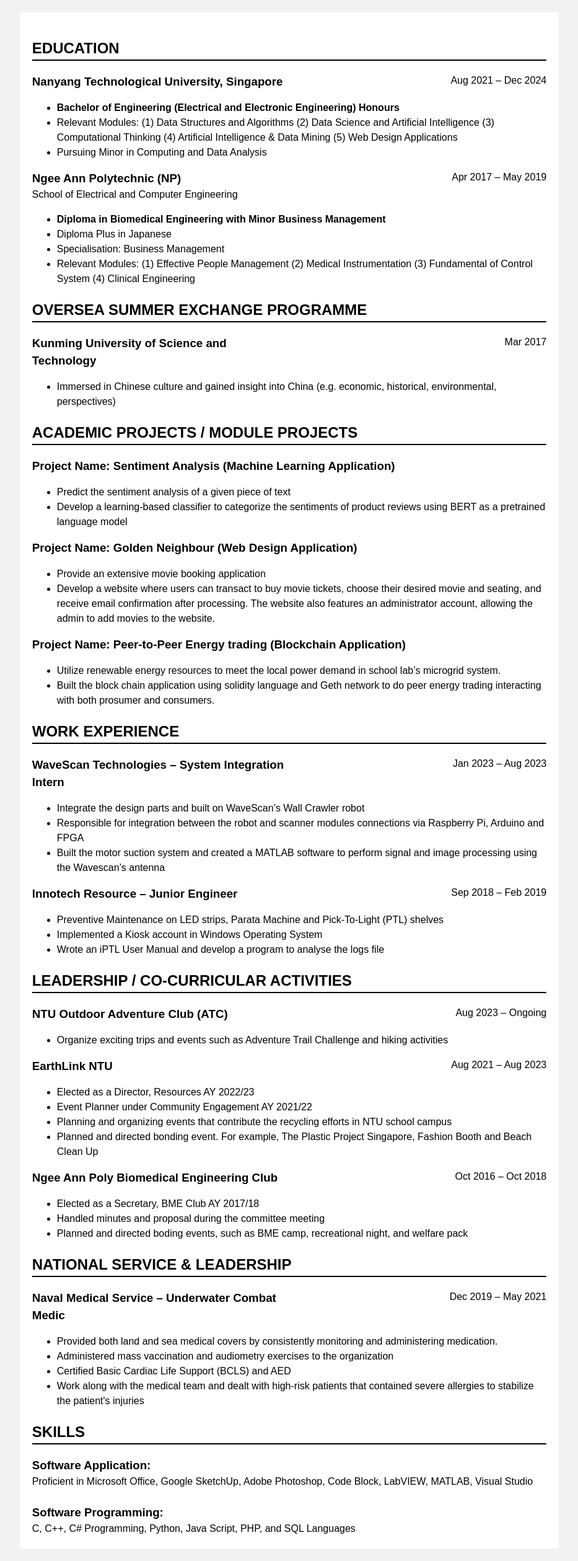
After one commit to ivanjq98/ivanjq98.github.io, a PHP site: page /resume/resume.html in a window 1280 px wide. The commit adds this page. Shown: the whole page at 62% size, without its empty margins (173-1106 px from the left). Run offline with PHP 8.4, Linux system fonts and the light colour scheme.

Commit message:
updated resume

```diff
--- a/index.html
+++ b/index.html
@@ -22,9 +22,9 @@
       <img src="https://media.licdn.com/dms/image/D5603AQHtILXXEI7Kwg/profile-displayphoto-shrink_200_200/0/1664901734500?e=2147483647&v=beta&t=DIYWRULeAD3VVmLaOIpIKf11Al6XJ0DG2KHypJHfOvA" alt="Ivan Tan">
       <p>As an aspiring software engineer, I am deeply passionate about exploring and learning about cutting-edge technologies and innovations. The vast array of applications within the field of software engineering fascinates me, and I am captivated by the boundless possibilities that can be achieved through software development. In the future, I aspire to collaborate with talented engineers from around the world, working on compelling projects and establishing myself as a visionary who transforms abstract concepts into tangible solutions. I am continuously seeking new opportunities to enhance my understanding of the industry and acquire new skills, driven by my unwavering enthusiasm for software engineering.</p>
       <div class="buttons">
-        <button>Resume</button>
-        <button>Projects</button>
-        <button>Education</button>
+        <a href="./resume/resume.html" class="button-link">Resume</a>
+        <a href="./projects/resume.html" class="button-link">Projects</a>
+        <a href="./Education/resume.html" class="button-link">Education</a>
       </div>
     </div>
   </section>
--- /dev/null
+++ b/resume/resume.html
@@ -0,0 +1,187 @@
+<!DOCTYPE html>
+<html lang="en">
+<head>
+    <meta charset="UTF-8">
+    <meta name="viewport" content="width=device-width, initial-scale=1.0">
+    <link rel="stylesheet" href="styles.css">
+    <title>Resume Section</title>
+</head>
+<body>
+    <div class="resume-section">
+        <h2>EDUCATION</h2>
+        <div class="job">
+            <div class="education-item">
+                <div class="left-content">
+                  <h3><strong>Nanyang Technological University, Singapore</strong></h3>
+                </div>
+                <div class="right-content">
+                  <p>Aug 2021 – Dec 2024</p>
+                </div>
+            </div>
+            <ul>
+                <li><strong>Bachelor of Engineering (Electrical and Electronic Engineering) Honours</strong></li>
+                <li>Relevant Modules: (1) Data Structures and Algorithms (2) Data Science and Artificial Intelligence (3) Computational Thinking (4) Artificial Intelligence & Data Mining (5) Web Design Applications</li>
+                <li>Pursuing Minor in Computing and Data Analysis</li>
+            </ul>
+        </div>
+
+        <div class="job">
+            <div class="education-item">
+                <div class="left-content">
+                  <h3><strong>Ngee Ann Polytechnic (NP)</strong></h3>
+                </div>
+                <div class="right-content">
+                  <p>Apr 2017 – May 2019</p>
+                </div>
+            </div>
+            <p>School of Electrical and Computer Engineering</p>
+            <ul>
+                <li><strong>Diploma in Biomedical Engineering with Minor Business Management</strong></li>
+                <li>Diploma Plus in Japanese</li>
+                <li>Specialisation: Business Management</li>
+                <li>Relevant Modules: (1) Effective People Management (2) Medical Instrumentation (3) Fundamental of Control System (4) Clinical Engineering</li>
+            </ul>
+        </div>
+
+        <h2>OVERSEA SUMMER EXCHANGE PROGRAMME</h2>
+        <div class="job">
+            <div class="education-item">
+                <div class="left-content">
+                  <h3><strong>Kunming University of Science and Technology</strong></h3>
+                </div>
+                <div class="right-content">
+                  <p>Mar 2017</p>
+                </div>
+            </div>
+            <ul>
+                <li>Immersed in Chinese culture and gained insight into China (e.g. economic, historical, environmental, perspectives)</li>
+            </ul>
+        </div>
+
+        <h2>ACADEMIC PROJECTS / MODULE PROJECTS</h2>
+        <div class="job">
+            <h3>Project Name: Sentiment Analysis (Machine Learning Application)</h3>
+            <ul>
+                <li>Predict the sentiment analysis of a given piece of text</li>
+                <li>Develop a learning-based classifier to categorize the sentiments of product reviews using BERT as a pretrained language model</li>
+            </ul>
+
+            <h3>Project Name: Golden Neighbour (Web Design Application)</h3>
+            <ul>
+                <li>Provide an extensive movie booking application</li>
+                <li>Develop a website where users can transact to buy movie tickets, choose their desired movie and seating, and receive email confirmation after processing. The website also features an administrator account, allowing the admin to add movies to the website.</li>
+            </ul>
+
+            <h3>Project Name: Peer-to-Peer Energy trading (Blockchain Application)</h3>
+            <ul>
+                <li>Utilize renewable energy resources to meet the local power demand in school lab’s microgrid system.</li>
+                <li>Built the block chain application using solidity language and Geth network to do peer energy trading interacting with both prosumer and consumers.</li>
+            </ul>
+        </div>
+
+        <h2>WORK EXPERIENCE</h2>
+        <div class="job">
+
+            <div class="education-item">
+                <div class="left-content">
+                  <h3><strong>WaveScan Technologies – System Integration Intern</strong></h3>
+                </div>
+                <div class="right-content">
+                  <p>Jan 2023 – Aug 2023</p>
+                </div>
+            </div>
+            <ul>
+                <li>Integrate the design parts and built on WaveScan’s Wall Crawler robot</li>
+                <li>Responsible for integration between the robot and scanner modules connections via Raspberry Pi, Arduino and FPGA</li>
+                <li>Built the motor suction system and created a MATLAB software to perform signal and image processing using the Wavescan’s antenna</li>
+            </ul>
+
+            <div class="education-item">
+                <div class="left-content">
+                  <h3><strong>Innotech Resource – Junior Engineer</strong></h3>
+                </div>
+                <div class="right-content">
+                  <p>Sep 2018 – Feb 2019</p>
+                </div>
+            </div>
+            <ul>
+                <li>Preventive Maintenance on LED strips, Parata Machine and Pick-To-Light (PTL) shelves</li>
+                <li>Implemented a Kiosk account in Windows Operating System</li>
+                <li>Wrote an iPTL User Manual and develop a program to analyse the logs file</li>
+            </ul>
+        </div>
+
+        <h2>LEADERSHIP / CO-CURRICULAR ACTIVITIES</h2>
+        <div class="activity">
+
+            <div class="education-item">
+                <div class="left-content">
+                  <h3><strong>NTU Outdoor Adventure Club (ATC)</strong></h3>
+                </div>
+                <div class="right-content">
+                  <p>Aug 2023 – Ongoing</p>
+                </div>
+            </div>
+            <ul>
+                <li>Organize exciting trips and events such as Adventure Trail Challenge and hiking activities</li>
+            </ul>
+
+            <div class="education-item">
+                <div class="left-content">
+                  <h3><strong>EarthLink NTU</strong></h3>
+                </div>
+                <div class="right-content">
+                  <p>Aug 2021 – Aug 2023</p>
+                </div>
+            </div>
+            <ul>
+                <li>Elected as a Director, Resources AY 2022/23</li>
+                <li>Event Planner under Community Engagement AY 2021/22</li>
+                <li>Planning and organizing events that contribute the recycling efforts in NTU school campus</li>
+                <li>Planned and directed bonding event. For example, The Plastic Project Singapore, Fashion Booth and Beach Clean Up</li>
+            </ul>
+
+            <div class="education-item">
+                <div class="left-content">
+                  <h3><strong>Ngee Ann Poly Biomedical Engineering Club</strong></h3>
+                </div>
+                <div class="right-content">
+                  <p>Oct 2016 – Oct 2018</p>
+                </div>
+            </div>
+            <ul>
+                <li>Elected as a Secretary, BME Club AY 2017/18</li>
+                <li>Handled minutes and proposal during the committee meeting</li>
+                <li>Planned and directed boding events, such as BME camp, recreational night, and welfare pack</li>
+            </ul>
+        </div>
+
+        <h2>NATIONAL SERVICE & LEADERSHIP</h2>
+        <div class="service">
+            <div class="education-item">
+                <div class="left-content">
+                  <h3><strong>Naval Medical Service – Underwater Combat Medic</strong></h3>
+                </div>
+                <div class="right-content">
+                  <p>Dec 2019 – May 2021</p>
+                </div>
+            </div>
+            <ul>
+                <li>Provided both land and sea medical covers by consistently monitoring and administering medication.</li>
+                <li>Administered mass vaccination and audiometry exercises to the organization</li>
+                <li>Certified Basic Cardiac Life Support (BCLS) and AED</li>
+                <li>Work along with the medical team and dealt with high-risk patients that contained severe allergies to stabilize the patient's injuries</li>
+            </ul>
+        </div>
+
+        <h2>SKILLS</h2>
+        <div class="skills">
+            <h3>Software Application:</h3>
+            <p>Proficient in Microsoft Office, Google SketchUp, Adobe Photoshop, Code Block, LabVIEW, MATLAB, Visual Studio</p>
+            <br>
+            <h3>Software Programming:</h3>
+            <p>C, C++, C# Programming, Python, Java Script, PHP, and SQL Languages</p>
+        </div>
+    </div>
+</body>
+</html>
--- /dev/null
+++ b/resume/styles.css
@@ -0,0 +1,61 @@
+body {
+    font-family: Arial, sans-serif;
+    margin: 0;
+    padding: 0;
+    background-color: #f2f2f2; /* Set the background color for the entire page */
+  }
+
+.wrapper {
+    width: 80%;
+    margin: auto;
+    min-width: 900px;
+    border-style: solid;
+    border-width: 5px;
+    border-color: #3377FF;
+  }
+
+footer {
+    background-color: #f2f2f2;
+    text-align: center;
+    padding: 20px 0;
+  }
+
+  .resume-section {
+    margin: 20px auto; /* Center the box horizontally */
+    width: 68%; /* Set the width to 70% */
+    background-color: #fff; /* Add a background color to the box */
+    padding: 20px; /* Add padding to the box */
+    box-sizing: border-box; /* Include padding in the width */
+    line-height: 1.5; /* Set the line height to 1.5 for 1.5 spacing */
+  }
+
+  h2 {
+    border-bottom: 2px solid #000;
+    position: relative;
+    left: 50%;
+    transform: translateX(-50%);
+  }
+
+  .education-item {
+    display: flex;
+    justify-content: space-between;
+    margin-bottom: 0; /* Remove the default margin-bottom */
+  }
+
+  .left-content {
+    flex: 1;
+  }
+
+  .right-content {
+    flex: 1;
+    text-align: right;
+  }
+
+  .job {
+    margin: 0px;
+  }
+
+  h3, p
+  {
+    margin:0px;
+  }
```
Also changed, not shown: styles.css (+7 -16 lines).
